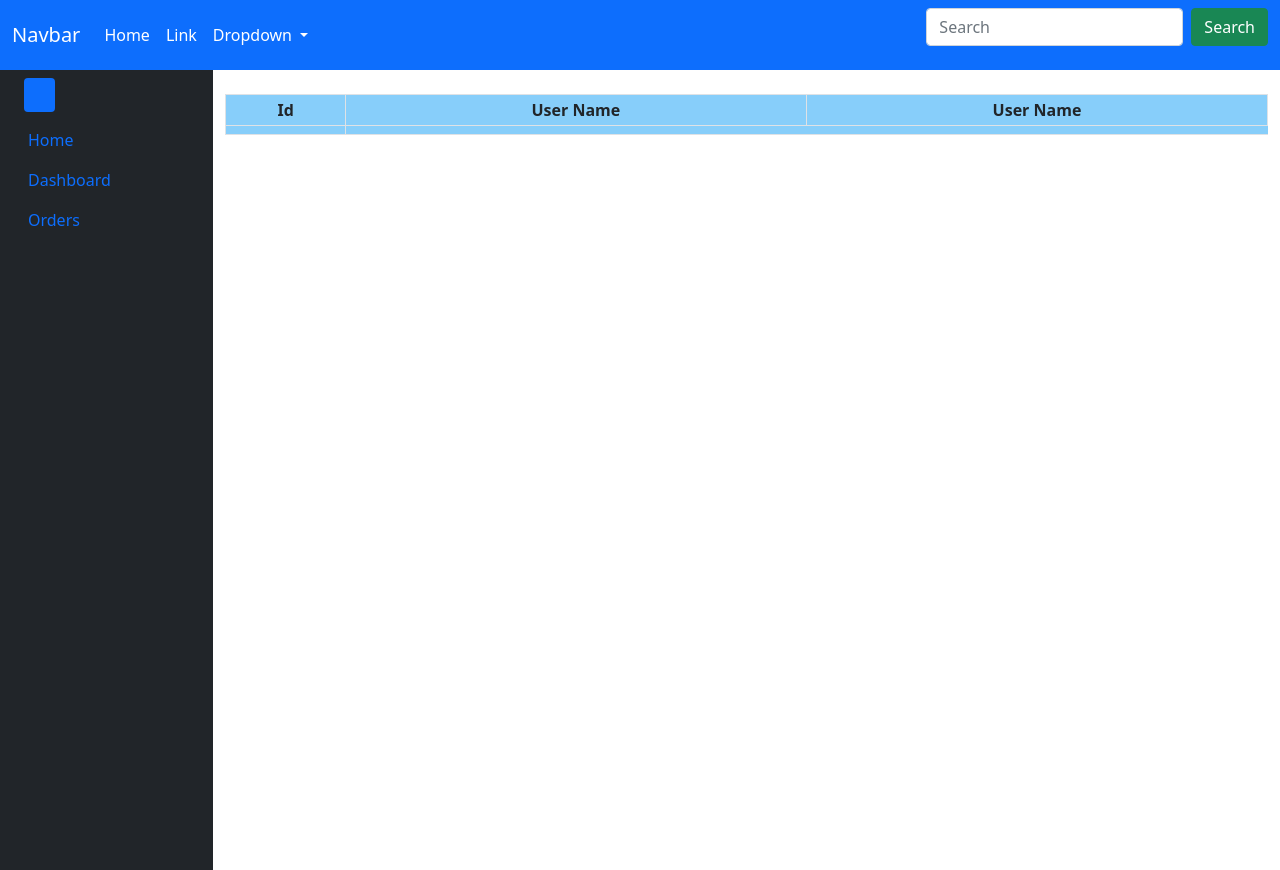
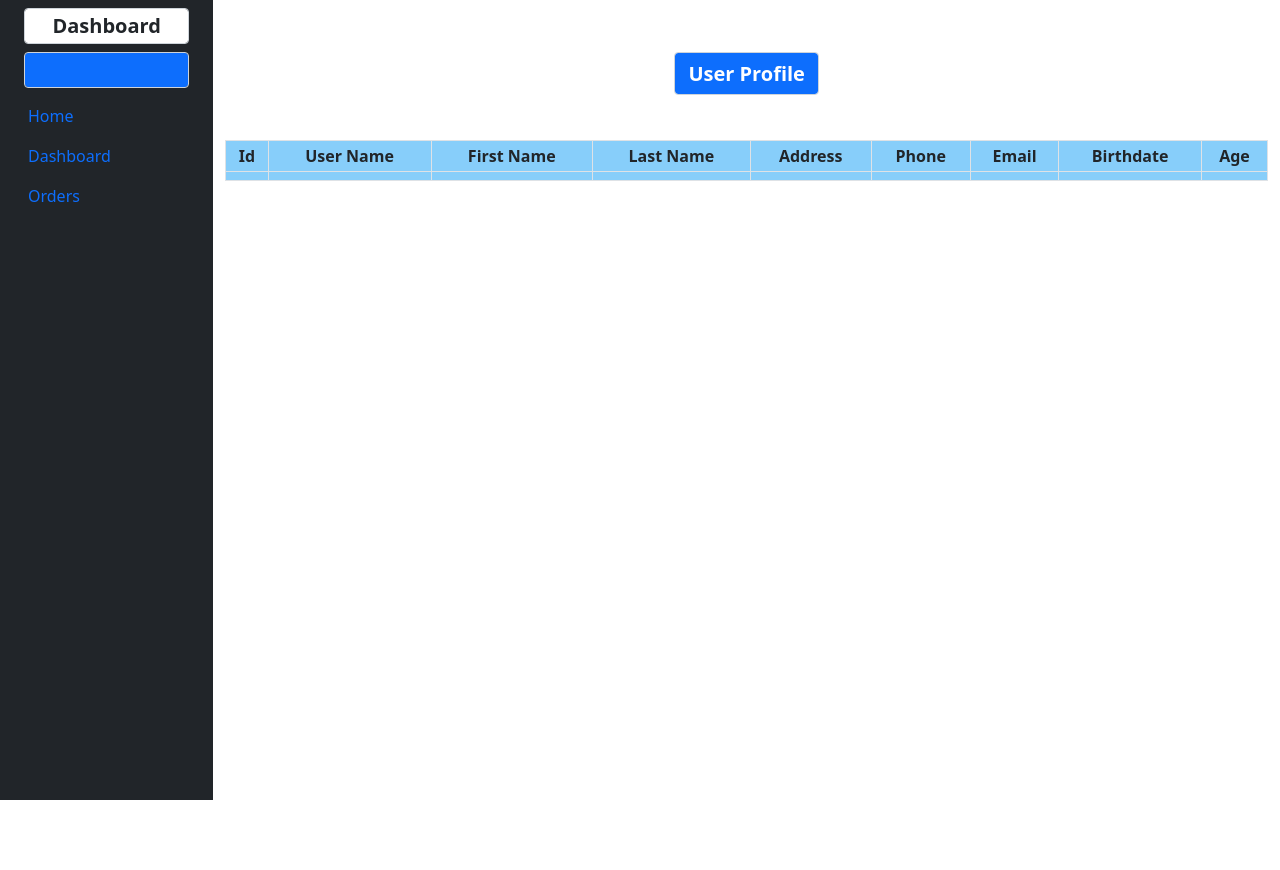
Before and after one commit to tahmidradit/BitMascot, a PHP site: page /userProfile.php in a window 1280 px wide. After the commit the page ends 800 px from the top, so only its background shows below. Run offline with PHP 8.4, Linux system fonts and the light colour scheme; the visitor is signed in with stand-in values (Sample User, id 1); data that the repository does not hold is empty.

Commit message:
User info in table

```diff
--- a/Views/userProfile.php
+++ b/Views/userProfile.php
@@ -4,39 +4,6 @@
   require_once('../Models/dbConnection.php');
 ?>
 <link href="../lib/bootstrap-5.1.1-dist/css/bootstrap.min.css" rel="stylesheet">
-<nav class="navbar navbar-expand-lg navbar-light bg-primary">
-            <div class="container-fluid">
-              <a class="navbar-brand text-white" href="#">Navbar</a>
-              <button class="navbar-toggler" type="button" data-bs-toggle="collapse" data-bs-target="#navbarSupportedContent" aria-controls="navbarSupportedContent" aria-expanded="false" aria-label="Toggle navigation">
-                <span class="navbar-toggler-icon"></span>
-              </button>
-              <div class="collapse navbar-collapse" id="navbarSupportedContent">
-                <ul class="navbar-nav me-auto mb-2 mb-lg-0">
-                  <li class="nav-item">
-                    <a class="nav-link active text-white" aria-current="page" href="homepage.html">Home</a>
-                  </li>
-                  <li class="nav-item">
-                    <a class="nav-link text-white" href="#">Link</a>
-                  </li>
-                  <li class="nav-item dropdown">
-                    <a class="nav-link dropdown-toggle text-white" href="#" id="navbarDropdown" role="button" data-bs-toggle="dropdown" aria-expanded="false">
-                      Dropdown
-                    </a>
-                    <ul class="dropdown-menu" aria-labelledby="navbarDropdown">
-                      <li><a class="dropdown-item text-white" href="#">Action</a></li>
-                      <li><a class="dropdown-item text-white" href="#">Another action</a></li>
-                      <li><hr class="dropdown-divider"></li>
-                      <li><a class="dropdown-item" href="#">Something else here</a></li>
-                    </ul>
-                  </li>
-                </ul>
-                <form class="d-flex">
-                  <input class="form-control me-2" type="search" placeholder="Search" aria-label="Search">
-                  <button class="btn btn-success" type="submit">Search</button>
-                </form>
-              </div>
-            </div>
-          </nav>
 
 <?php
   global $row;
@@ -51,7 +18,8 @@
     <div class="row flex-nowrap">
         <div class="col-auto col-md-3 col-xl-2 px-sm-2 px-0 bg-dark">
             <div class="d-flex flex-column align-items-center align-items-sm-start px-3 pt-2 text-white min-vh-100">
-            <h4 class="fs-5 d-none d-sm-inline badge bg-primary text-white"> <?php echo $row['FirstName'] ; echo "&nbsp;"; echo $row['LastName']; ?> </h4>
+            <h4 class="fs-5 d-none d-sm-inline badge bg-white text-dark form-control"> <?php echo "Dashboard" ?> </h4>
+            <h4 class="fs-5 d-none d-sm-inline form-control badge bg-primary text-white"> <?php echo $row['FirstName'] ; echo "&nbsp;"; echo $row['LastName']; ?> </h4>
 
                 <ul class="nav nav-pills flex-column mb-sm-auto mb-0 align-items-center align-items-sm-start" id="menu">
                     <li class="nav-item">
@@ -73,21 +41,42 @@
             </div>
 </div>
         <div class="col py-3">
+          <br> <br>
+          <center>
+          <h4 class="fs-5 d-none d-sm-inline form-control badge bg-primary text-white"> <?php echo "User Profile"; ?> </h4>
+          </center>
+          <br> <br>
+
         <div class="mt-2">
             <table class="table table-hover table-bordered table-sm text-center" style="background-color:lightskyblue" width="100%">
-                <thead>
+                <thead align="vertical">
                      <tr>
                         <th>Id</th>
                         <th>User Name</th>
-                        <th>User Name</th>
+                        <th>First Name</th>
+                        <th>Last Name</th>
+                        <th>Address</th>
+                        <th>Phone</th>
+                        <th>Email</th>
+                        <th>Birthdate</th>
+                        <th>Age</th>
                      </tr>
                 </thead>
                 <tbody>
                     <tr>
-                        <td> </td>
+                        <td><?php echo $row['Id'];?></td>
+                        <td><?php echo $row['UserName'];?></td>
+                        <td><?php echo $row['FirstName'];?></td>
+                        <td><?php echo $row['LastName'];?></td>
+                        <td><?php echo $row['Address'];?></td>
+                        <td><?php echo $row['Phone'];?></td>
+                        <td><?php echo $row['Email'];?></td>
+                        <td><?php echo $row['Birthdate'];?></td>
+                        <td><?php echo $row['Age'];?></td>
                     </tr>
                 </tbody>
             </table>
+
         </div>
         </div>
     </div>
```
Lines whose indentation alone changed are shown as unchanged.
